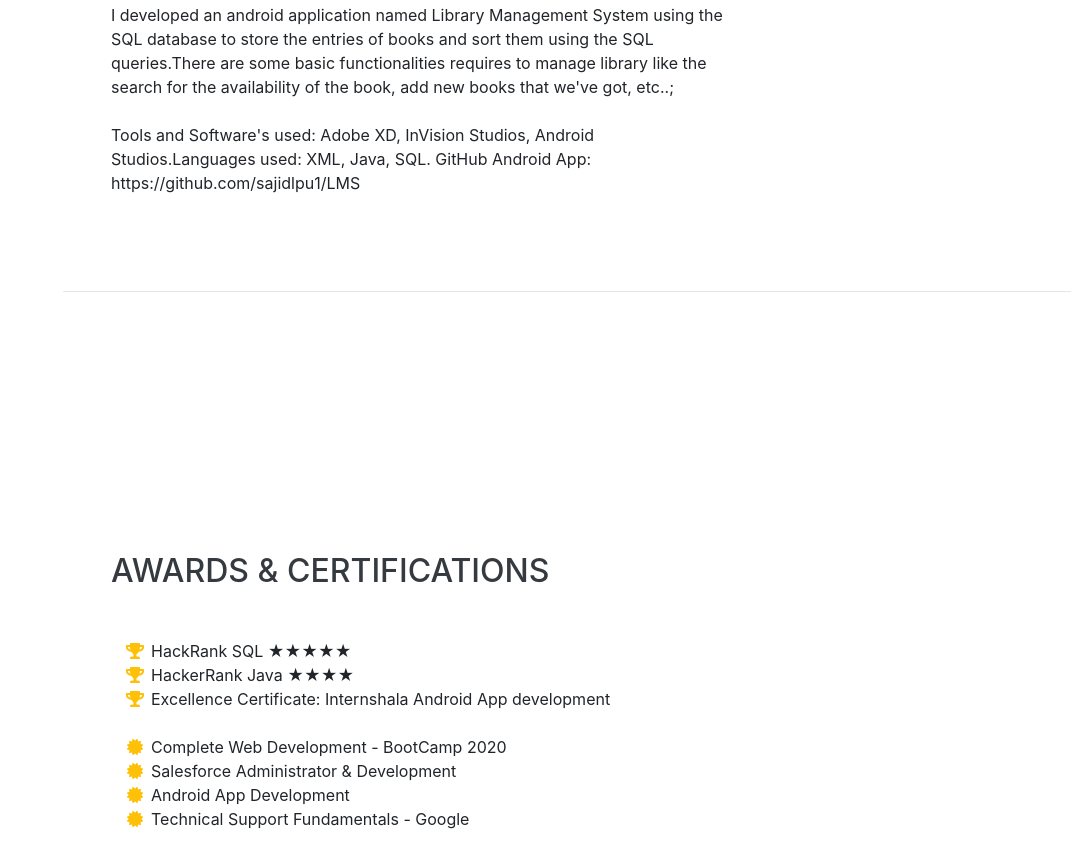
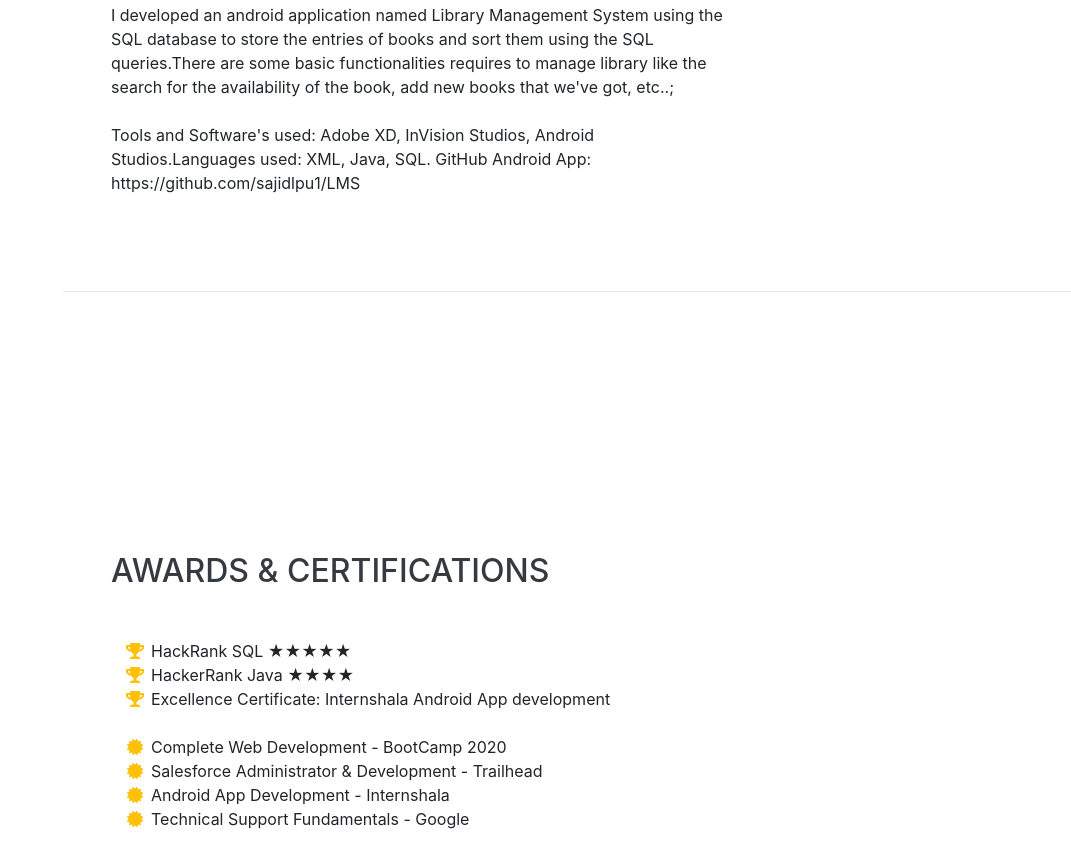
Before and after one commit to sajidlpu1/My-e-Resume, a website with bundled scripts: page index.html in a window 1280 px wide. Shown: the part 5423-6291 px from the top of the page, without its empty margins (209-1280 px from the left). Built offline with nearby package versions, Linux system fonts and the light colour scheme; a web font is replaced by a local one.

Commit message:
Update index.html

```diff
--- a/index.html
+++ b/index.html
@@ -414,10 +414,10 @@
             Complete Web Development - BootCamp 2020</li>
           <li>
             <i class="fa-li fas fa-certificate text-warning"></i>
-            Salesforce Administrator & Development</li>
+            Salesforce Administrator & Development - Trailhead</li>
           <li>
             <i class="fa-li fas fa-certificate text-warning"></i>
-            Android App Development</li>
+            Android App Development - Internshala</li>
           <li>
             <i class="fa-li fas fa-certificate text-warning"></i>
             Technical Support Fundamentals - Google</li>
```
